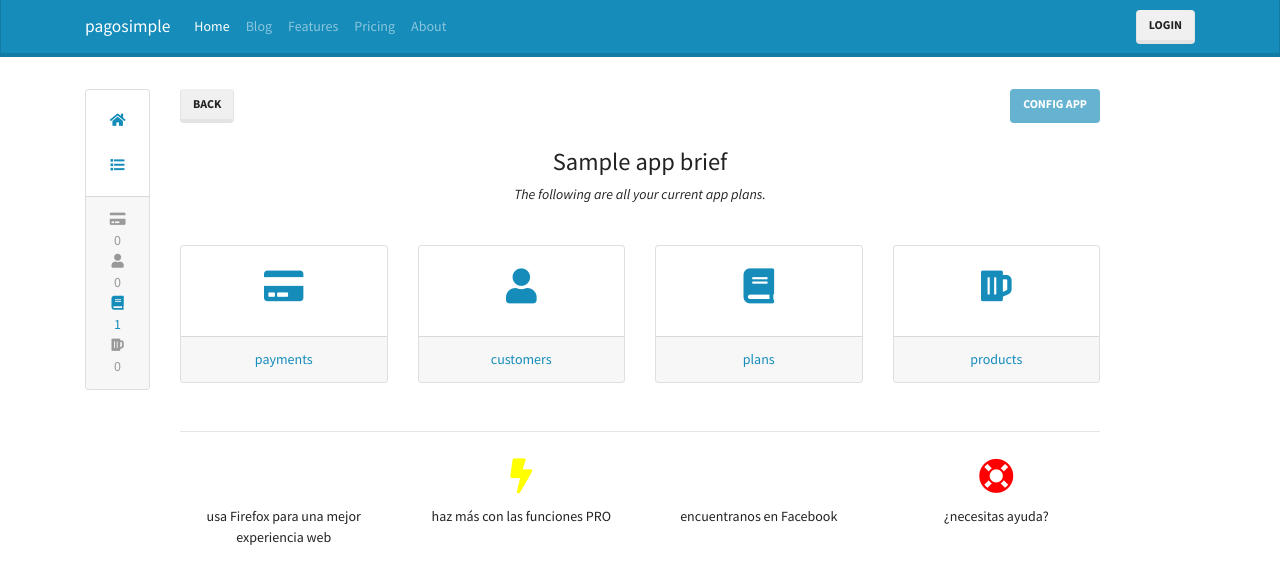
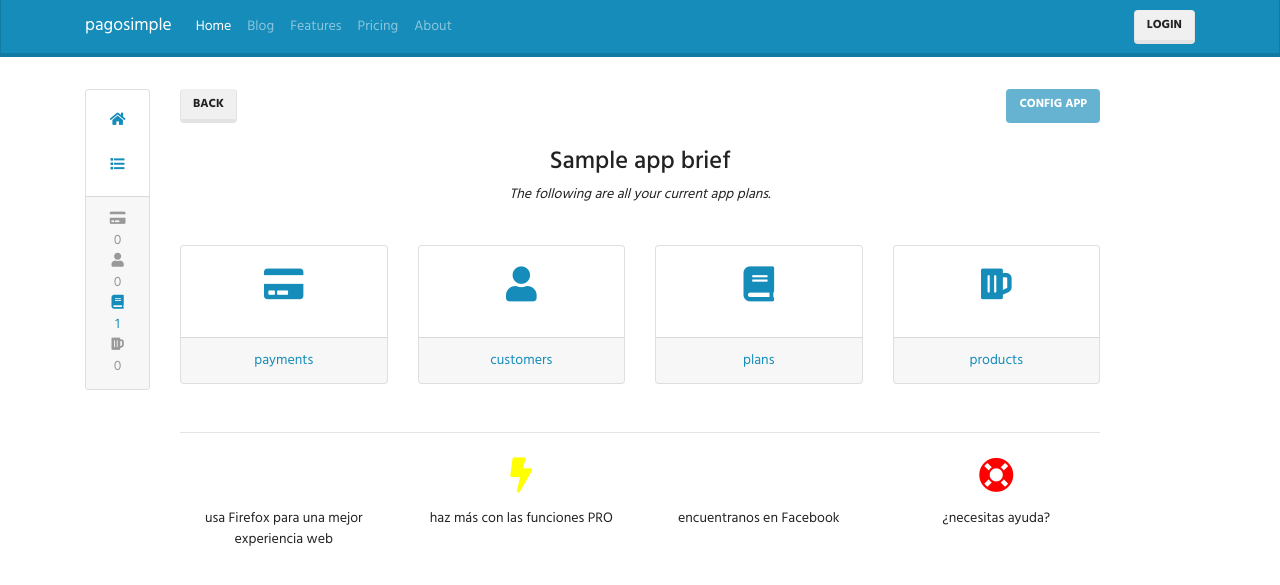
Before and after one commit to agapanto/pagosimple, a Django app: template pagosimple_frontend/templates/dashboard/apps/detail.html in a window 1280 px wide. Shown: the top 585 px of the page. Run offline with Django 3.2, Linux system fonts and the light colour scheme; the template is opened without the code that fills it: most values are stand-ins (such as "Sample title", 1, 10 or a date in 2020); some libraries are stand-ins or nearby versions.

Commit message:
Change global font to Hind instead of Source Sans Pro

```diff
--- a/pagosimple_frontend/templates/base.html
+++ b/pagosimple_frontend/templates/base.html
@@ -21,6 +21,9 @@
     <!-- fontawesome 5 -->
     <link rel="stylesheet" href="https://use.fontawesome.com/releases/v5.0.10/css/all.css" integrity="sha384-+d0P83n9kaQMCwj8F4RJB66tzIwOKmrdb46+porD/OvrJ+37WqIM7UoBtwHO6Nlg" crossorigin="anonymous">
 
+    <!-- aditional fonts -->
+    <link href="https://fonts.googleapis.com/css?family=Hind:300,400,500,600,700" rel="stylesheet">
+
     <style>
       body > div.container:nth-child(2){
         padding-top: 32px;
@@ -29,6 +32,10 @@
       .breadcrumb{
         background-color: #fbfbfb;
         border-color: #f0f0f0;
+      }
+
+      body{
+        font-family: 'Hind', sans-serif;
       }
     </style>
 
```
